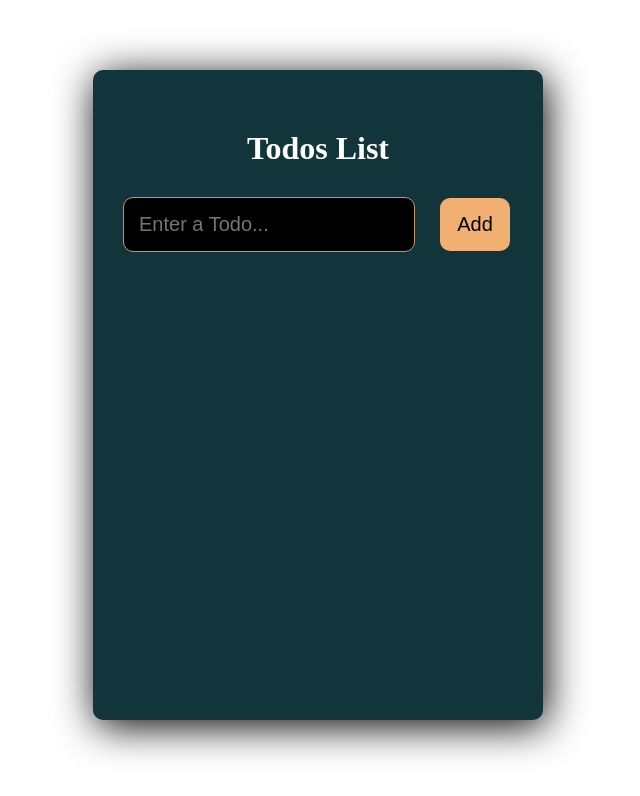
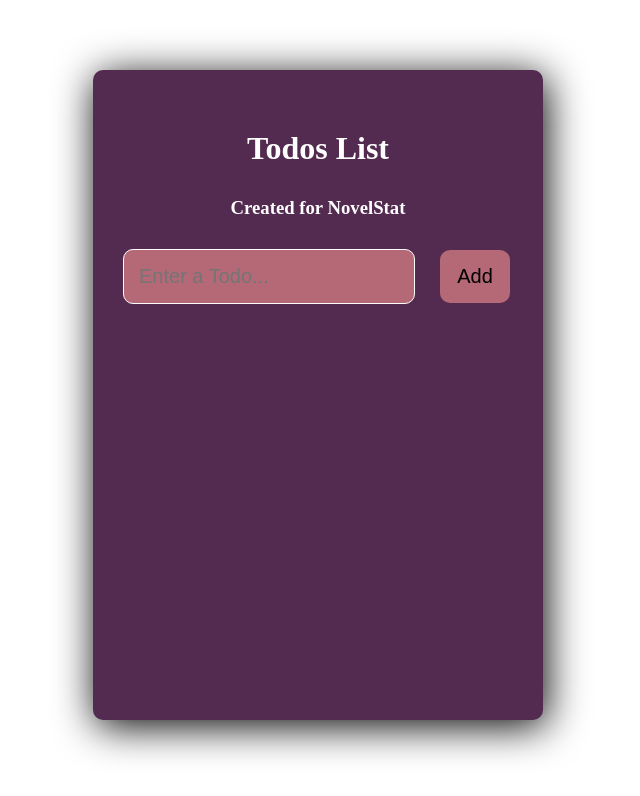
Before and after one commit to matannagar/ToDos-List-React, a React (Create React App) app: page / in a window 1280 px wide. Shown: the top 796 px of the page, without its empty margins (322-962 px from the left). Built offline with nearby package versions, Linux system fonts and the light colour scheme.

Commit message:
working on css

```diff
--- a/src/App.css
+++ b/src/App.css
@@ -13,7 +13,7 @@
   }
 
   .app-wrapper{
-    background-color: #12343b;
+    background-color: #532a50;
     min-width: 450px;
     min-height: 650px;
     padding: 30px;
@@ -23,7 +23,7 @@
     margin-bottom: 10px;
   }
 
-  .header h1 {
+  .header h1, h3{
     color: #fff;
     text-align: center;
     margin: 30px 0;
@@ -35,9 +35,9 @@
     padding: 15px;
     margin-right: 25px;
     font-size: 20px;
-    color: #ccc;
-    background-color: #000000;
-    border: 1px solid #c89666;
+    color: rgb(255, 255, 255);
+    background-color: #b56876 ;
+    border: 1px solid #fdfdfd ;
     border-radius: 10px;
   }
 
@@ -47,13 +47,13 @@
     font-size: 20px;
     border-radius: 10px;
     border: 0;
-    background-color: #f1af71;
+    background-color: #b56876 ;
   }
 
   .list-item{
     display: flex;
     margin: 20px 0;
-    border: 1px solid #ccc;
+    border: 1px solid rgb(255, 255, 255);
     border-radius: 10px;
     padding: 10px;
     max-height: 30px;
@@ -92,7 +92,7 @@
 
 .list{
   width:220px;
-  background-color: #12343b;
+  background-color: #532a50;
   border: none;
   color: #ccc;
   font-size: 20px;
--- a/src/App.js
+++ b/src/App.js
@@ -1,18 +1,14 @@
 import './App.css';
-import React, { useState, useEffect } from "react";
-import Header from './components/Header'
+import React, { useState } from "react";
+import Header from './components/Headline'
 import Form from './components/Form';
 import TodosList from "./components/TodosList"
 
 const App = () => {
-  const initialState = JSON.parse(localStorage.getItem("todos")) || [];
   const [input, setInput] = useState("")
-  const [todos, setTodos] = useState(initialState)
+  const [todos, setTodos] = useState([])
   const [editTodo, setEditTodo] = useState(null);
 
-  useEffect(() => {
-    localStorage.setItem("todos", JSON.stringify("todos"));
-  }, [todos])
   return (
     <div className="container">
       <div className="app-wrapper">
--- a/src/components/Header.js
+++ b/src/components/Headline.js
@@ -1,11 +1,12 @@
 import React from 'react'
 
-const Header = () => {
+const Headline = () => {
     return (
         <div className=" header">
             <h1>Todos List</h1>
+            <h3>Created for NovelStat</h3>
         </div>
     )
 }
 
-export default Header
+export default Headline
```
Also changed, not shown: package.json (+2 -6 lines).
